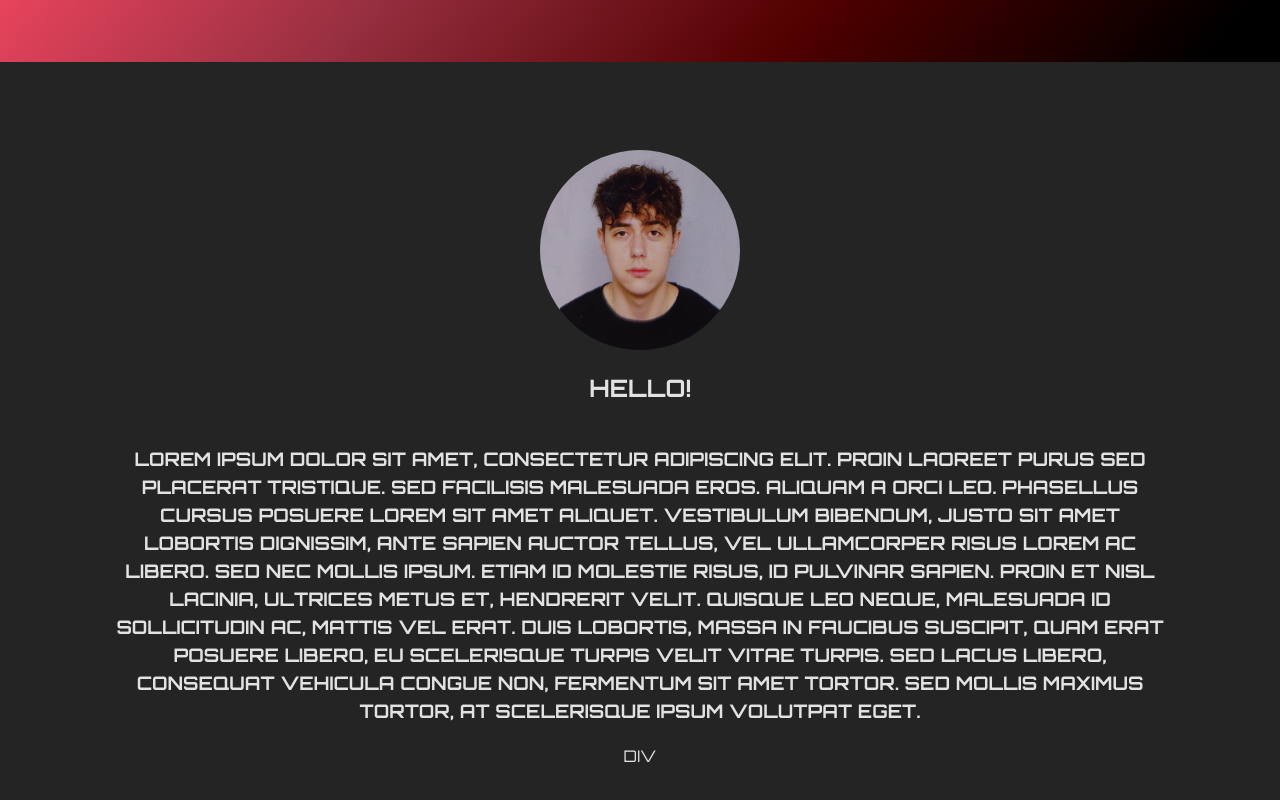
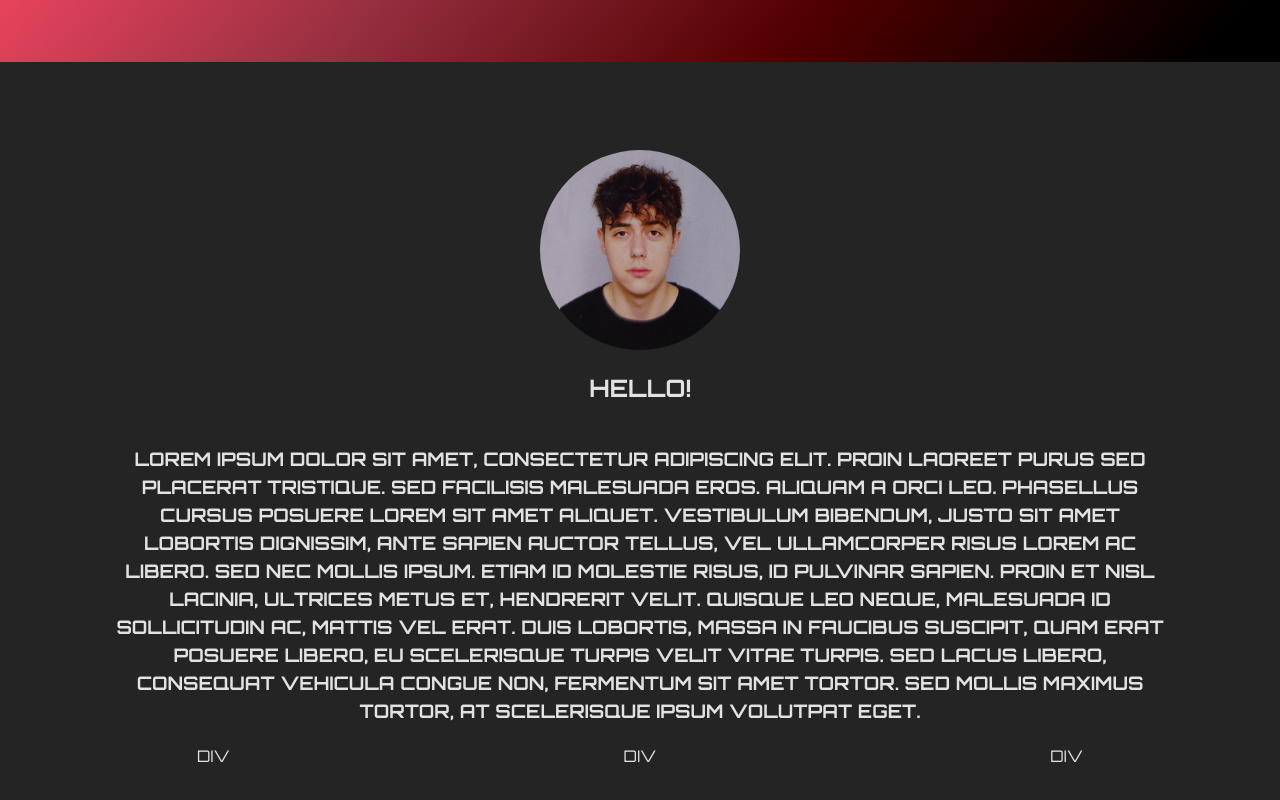
Before and after one commit to dimovv23/Personal-Website-2, a React (Vite) app: page / in a window 1280 px wide. Shown: the part 738-1538 px from the top of the page. Built offline with nearby package versions, Linux system fonts and the light colour scheme.

Commit message:
untracked file

```diff
--- a/src/components/About/About.jsx
+++ b/src/components/About/About.jsx
@@ -10,6 +10,10 @@ export default function About() {
         <img src={profPic} alt="profile picture" />
         <h2>Hello!</h2>
         <h3>{aboutText}</h3>
+      </div>
+      <div id="card-container">
+        <Card />
+        <Card />
         <Card />
       </div>
     </section>
```
